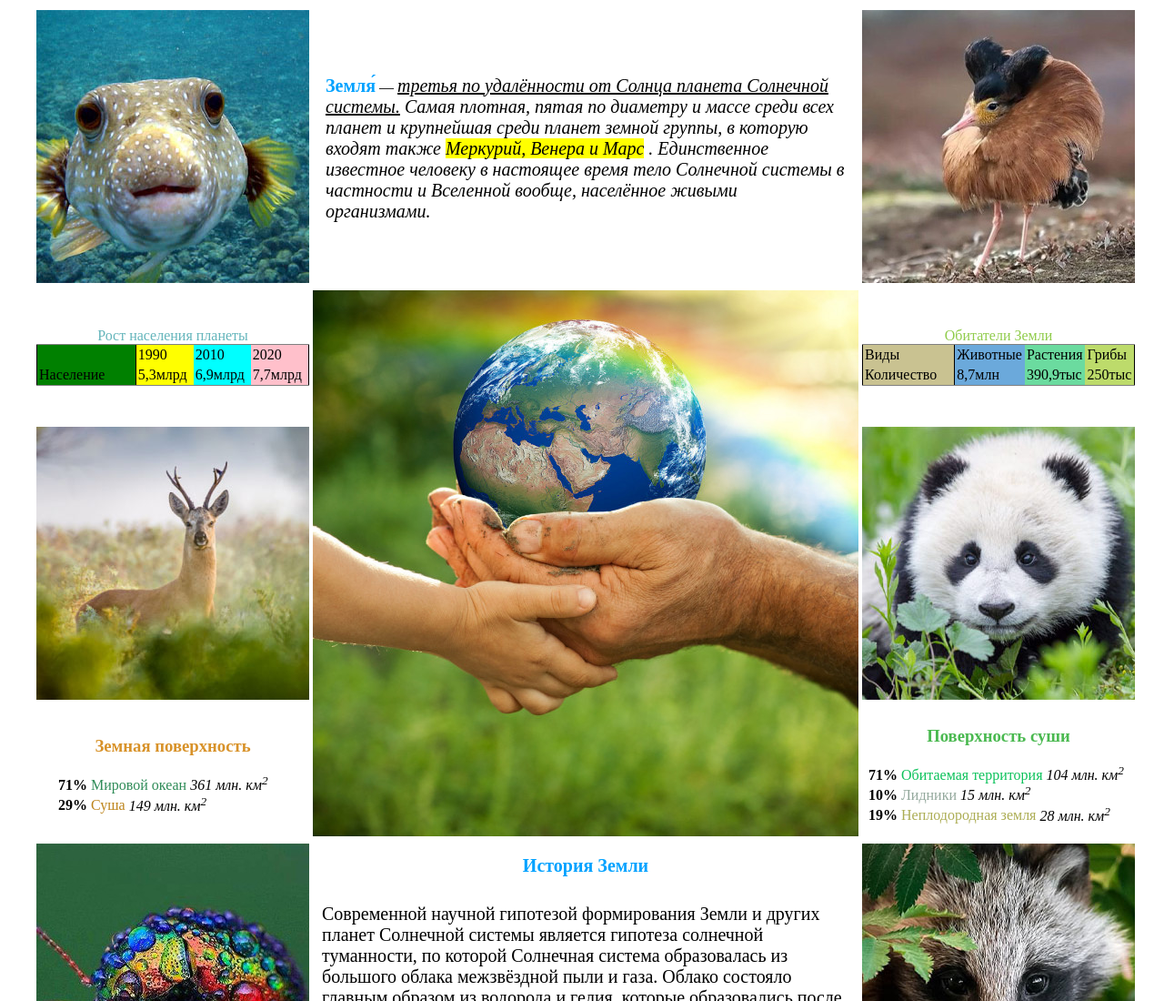
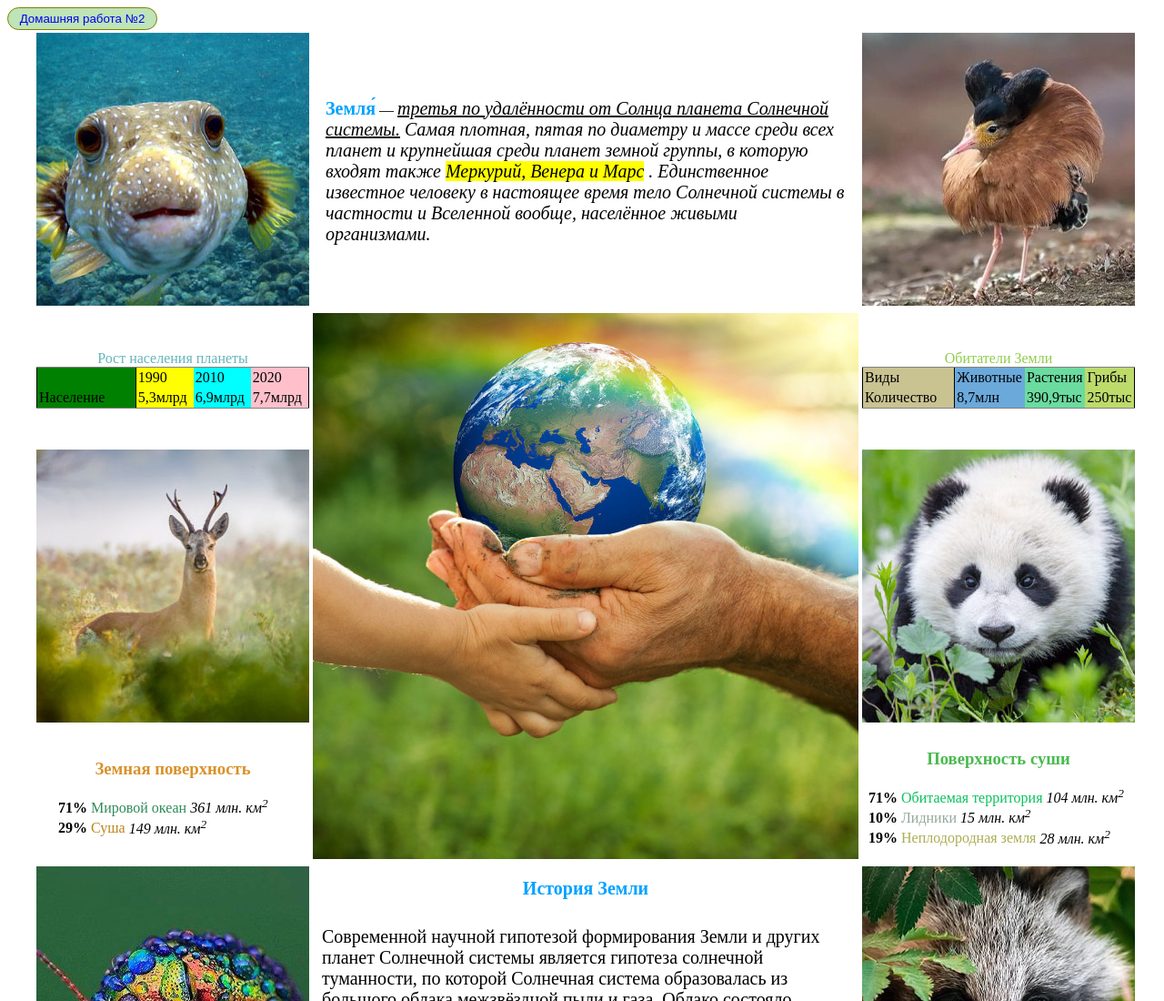
Before and after one commit to alexBortsov/home_work_one, a plain HTML site: page index.html in a window 1280 px wide. Shown: the top 1100 px of the page at 91% size. Drawn offline with Linux system fonts and the light colour scheme.

Commit message:
button home work two

```diff
--- a/index.html
+++ b/index.html
@@ -9,6 +9,9 @@
    <title style="background: rgba(0, 217, 255, 0.801);">Моя планета Земля</title>
 </head>
 <body>
+   <button style="width: 165px; height: 25px; background: rgba(165, 218, 154, 0.712); border: 1px solid olive; border-radius: 15px;">
+      <a href="./home_work_two/index.html" style="text-decoration: none;">Домашняя работа №2</a>
+   </button>
    <div style="max-width: 1206px; margin: 0 auto;  box-sizing: content-box;" class="block">
       <table border="0" style="table-layout: fixed;">
          <thead>
```
